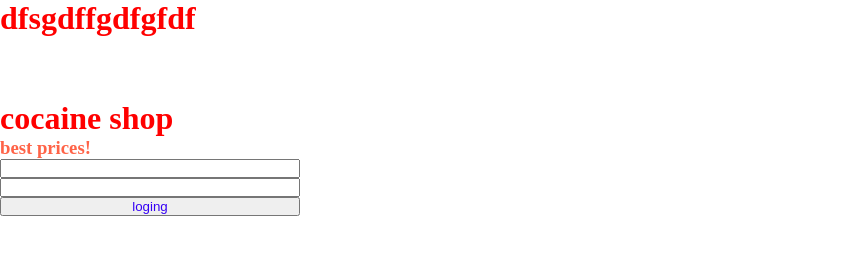
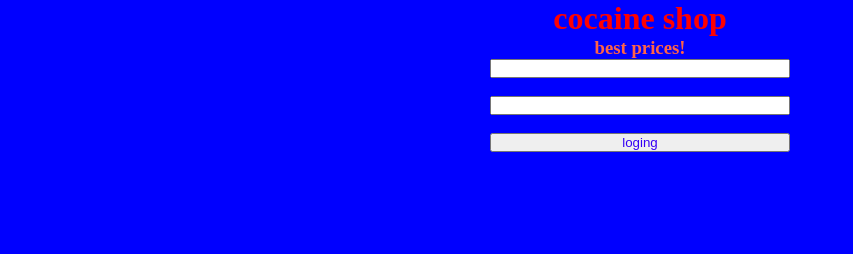
Before and after one commit to ddwwS1/C-shop, a plain HTML site: page index.html in a window 1280 px wide. Shown: the whole page, without its empty margins (0-853 px from the left). Drawn offline with Linux system fonts and the light colour scheme.

Commit message:
Update index.html

```diff
--- a/index.html
+++ b/index.html
@@ -16,10 +16,19 @@
 
 
      }
+
+    body
+      {
+     height: 100%;
+     background-color: blue;
+
+     }
+
     #div1
      {
      width: 100%;
-     height: 100px;
+     height: 100%;
+     background-color: blue;
 
 
      }
@@ -28,15 +37,14 @@
 </head>
 <body>
     <div id="div1">
-        <h1>dfsgdffgdfgfdf</h1>
-
- </div>
-<h1>cocaine shop</h1>
-<h3>best prices!</h3>
-<input type="email" style="width: 300px;">
+       <center> <h1>cocaine shop</h1> </center>
+<center> <h3>best prices!</h3> </center>
+<center><input type="email" style="width: 300px;"></center>
 <br>
-<input type="password" style="width: 300px;">
+<center><input type="password" style="width: 300px;"><center>
 <br>
 <button type="submit" style="width: 300px;">loging</button>
+ </div>
+
 </body>
 </html>
```
